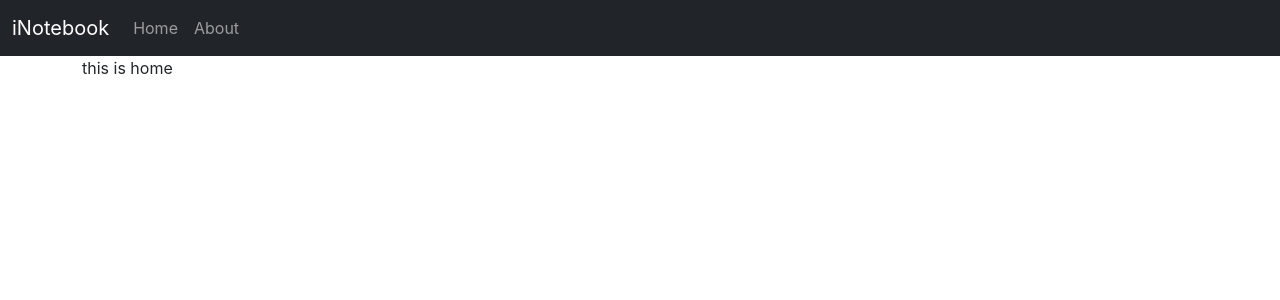
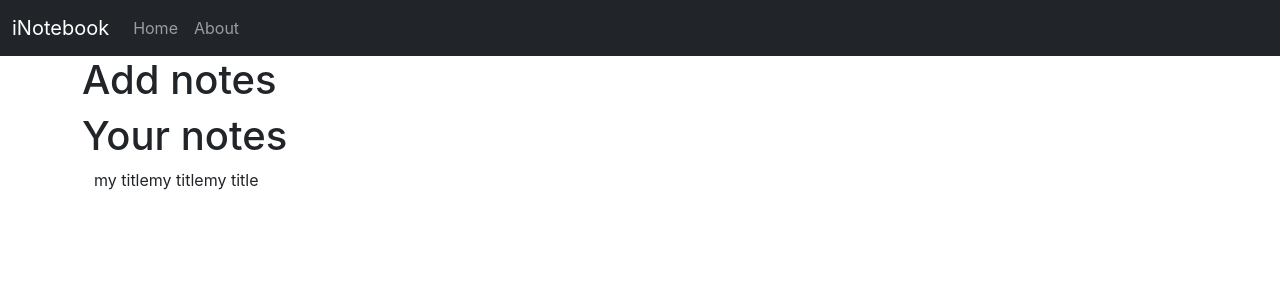
Before and after one commit to Ishakshatriya21/iNotebook, a React (Create React App) app: page / in a window 1280 px wide. Shown: the top 300 px of the page. Built offline with nearby package versions, Linux system fonts and the light colour scheme.

Commit message:
sending hard coded notes as context

```diff
--- a/src/Contexts/notes/noteState.js
+++ b/src/Contexts/notes/noteState.js
@@ -19,10 +19,42 @@ import { useContext, useState } from "react";
 import noteContext from "./noteContext";
 
 const NoteState = (props) => {
+
+    const notesInitial = [
+        {
+            "_id": "614225d9e28cff8f674313fa",
+            "user": "613f66ebe53f7721ba5d36f1",
+            "title": "my title",
+            "description": "This is description",
+            "tag": "Personal",
+            "date": "2021-09-15T16:56:57.865Z",
+            "__v": 0
+        },
+        {
+            "_id": "61422d09e28cff8f674313fe",
+            "user": "613f66ebe53f7721ba5d36f1",
+            "title": "my title",
+            "description": "This is description",
+            "tag": "Personal",
+            "date": "2021-09-15T17:27:37.796Z",
+            "__v": 0
+        },
+        {
+            "_id": "61422d906ec267df81d43a23",
+            "user": "613f66ebe53f7721ba5d36f1",
+            "title": "my title",
+            "description": "This is description",
+            "tag": "Personal",
+            "date": "2021-09-15T17:29:52.027Z",
+            "__v": 0
+        }
+    ]
+    const [notes, setNotes] = useState(notesInitial)
+
     return (
         //anything wrapped in <noteState> </noteState> in app.js or any other component will have access to all the states, even the components childrens (down the hiearchy)
         //We can pass state, functions etc using context hook
-        <noteContext.Provider value={{}}>
+        <noteContext.Provider value={{notes, setNotes}}>
             {props.children}
         </noteContext.Provider>
     )
--- a/src/components/Home.js
+++ b/src/components/Home.js
@@ -1,9 +1,19 @@
-import React from 'react'
+import React, { useContext } from 'react'
+import noteContext from '../Contexts/notes/noteContext'
 
 export default function Home() {
+    const context = useContext(noteContext);
+    const { notes, setNotes } = context;
+
     return (
         <div>
-            this is home
+            <h1>Add notes</h1>
+            <h1>Your notes</h1>
+            <div className="container">
+                {notes.map((note) => {
+                    return note.title
+                })}
+            </div>
         </div>
     )
 }
```
